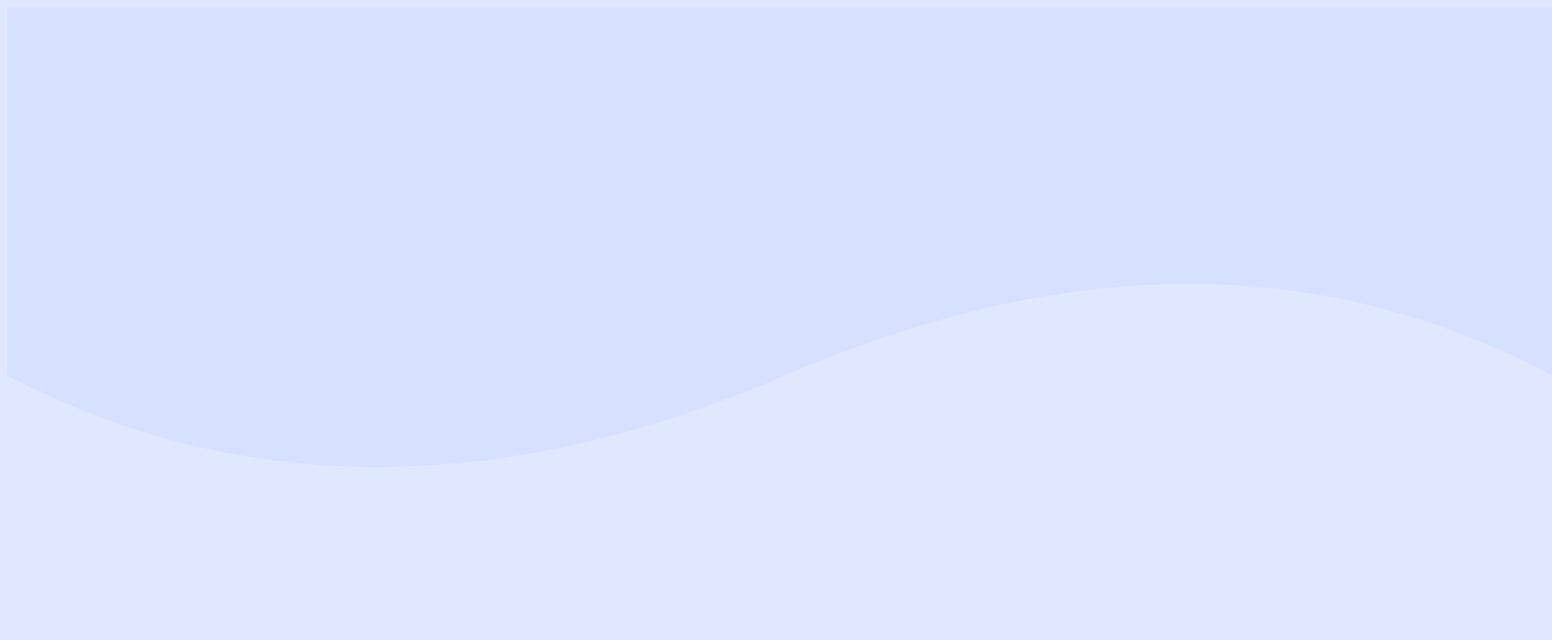
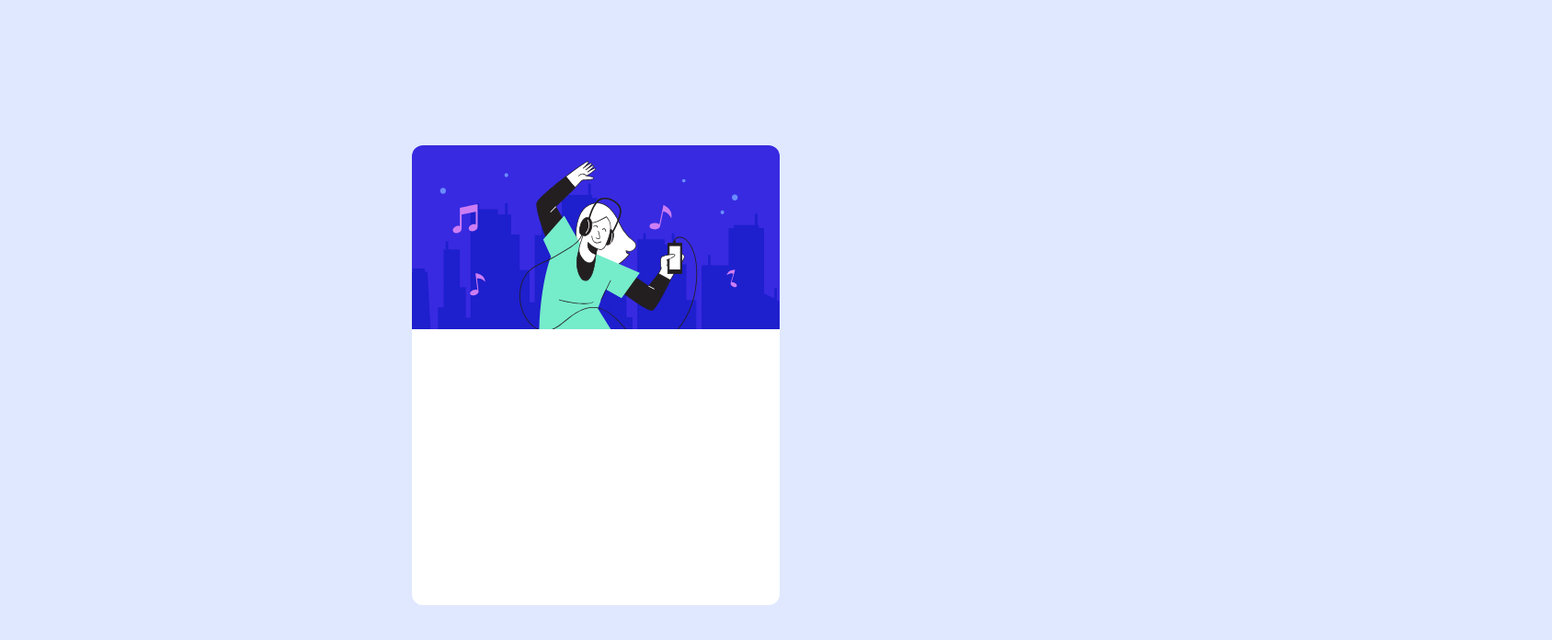
Before and after one commit to 1ui50M/order_summary, a plain HTML site: page index.html in a window 1280 px wide. Shown: the whole page at 92% size, 1688 px wide, since content can reach past the window. Drawn offline with Linux system fonts and the light colour scheme.

Commit message:
segunda parte

```diff
--- a/index.html
+++ b/index.html
@@ -7,6 +7,12 @@
     <link rel="stylesheet" href="styles.css">
 </head>
 <body>
-    <img src="imagenes/pattern-background-desktop.svg" alt="" class="fondo">
+    <div class="recuadro">
+        <div class="imagen_musica">
+            <img src="imagenes/illustration-hero.svg" alt="" class="musica">
+        </div>
+
+
+    </div>
 </body>
 </html>
--- a/styles.css
+++ b/styles.css
@@ -1,9 +1,21 @@
 body{
     height: 100vh;
-    width: 80%;
+    width: 100%;
     background-color: hsl(225, 100%, 94%);
+    display: flex;
+    justify-content: center;
+    align-items: center;
 }
-.fondo{
-    width: 1680px;
+.recuadro{
     height: 500px;
+    width: 400px;
+    background-color: white;
+    border-radius: 12px;
 }
+.musica{
+    height: 200px;
+    width: 400px;
+    border-top-left-radius: 12px;
+    border-top-right-radius: 12px;
+
+}
```
Also changed, not shown: imagenes/illustration-hero.svg (added), 1 other file.
